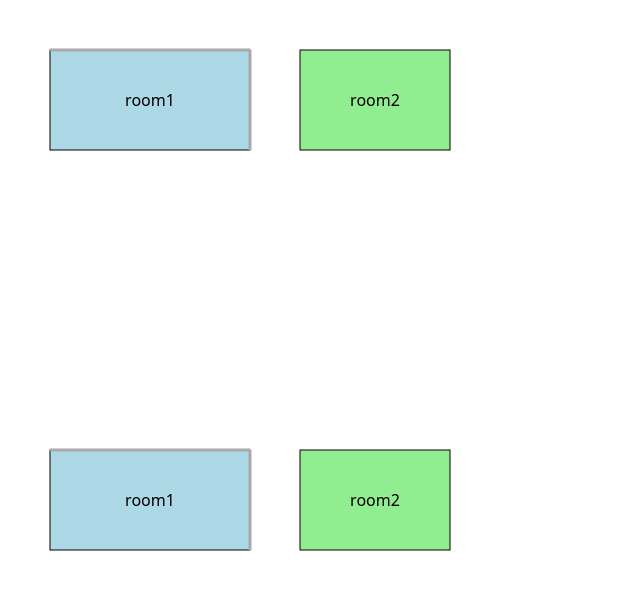
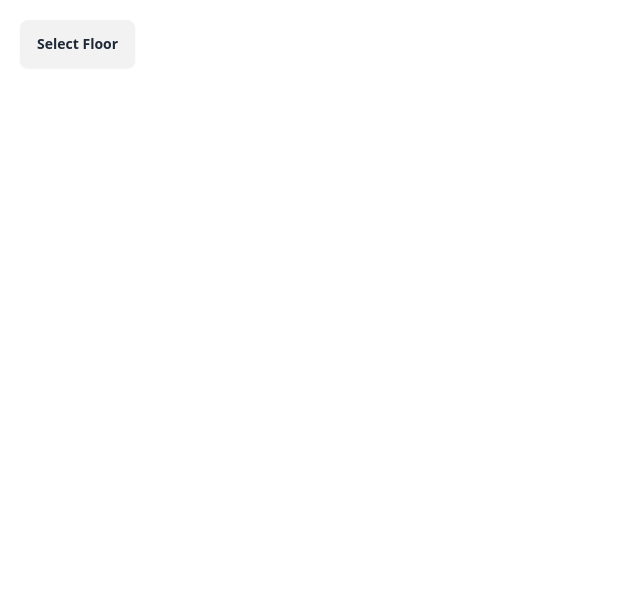
Before and after one commit to Eshahi/navigation_front, a React (Create React App) app: page / in a window 1280 px wide. Shown: the top 590 px of the page, without its empty margins (0-640 px from the left). Built offline with nearby package versions, Linux system fonts and the light colour scheme.

Commit message:
users map added.

```diff
--- a/src/App.js
+++ b/src/App.js
@@ -1,7 +1,7 @@
 import React from 'react';
 import { BrowserRouter as Router, Route, Routes, Navigate } from 'react-router-dom';
 import AdminPanel from './adminPanel/AdminPanel';
-import Home from './components/mapComponents/StatcFloorPlan'; // Assume you have a Home component
+import Home from './Home'; // Assume you have a Home component
 
 
 const App = () => {
--- /dev/null
+++ b/src/Home.jsx
@@ -0,0 +1,60 @@
+import React, {useEffect, useState} from "react";
+import {getFloors} from "./samples/samples";
+import InteractiveFloorMap from "./components/mapComponents/InteractiveFloorMap";
+import FloorDropDown from "./components/floorComponents/FloorDropDown";
+const Home  = () => {
+    const [floors, setFloors] = useState([]);
+    const [selectedFloorId, setSelectedFloorId] = useState(null);
+    const [currentRooms, setCurrentRooms] = useState([]);
+
+    useEffect(() => {
+        const loadedFloors = getFloors();
+        setFloors(loadedFloors);
+        if (loadedFloors.length > 0) {
+            setSelectedFloorId(loadedFloors[0].id);
+            setCurrentRooms(loadedFloors[0].rooms);
+        }
+    }, []);
+
+    useEffect(() => {
+        const selectedFloor = floors.find(floor => floor.id === selectedFloorId);
+        if (selectedFloor) {
+            setCurrentRooms(selectedFloor.rooms);
+        }
+    }, [selectedFloorId, floors]);
+
+    const handleFloorChange = (floorId) => {
+        setSelectedFloorId(floorId);
+    };
+
+    const getSelectedFloorDescription = () => {
+        const selectedFloor = floors.find(floor => floor.id === selectedFloorId);
+        return selectedFloor ? selectedFloor.description : 'Select Floor';
+    };
+
+    return (
+        <div className="mx-auto max-w-7xl p-4">
+
+
+
+                <FloorDropDown
+                    floors={floors}
+                    getSelectedFloorDescription={getSelectedFloorDescription}
+                    handleSelectFloor={handleFloorChange}
+                />
+
+
+
+                <InteractiveFloorMap
+                    rooms={currentRooms}
+                    isAdmin={false}
+                />
+
+            </div>
+
+
+    );
+
+}
+
+export default Home;
--- a/src/adminPanel/AdminPanel.jsx
+++ b/src/adminPanel/AdminPanel.jsx
@@ -13,6 +13,7 @@ import {
     deleteRoom,
     getRooms, clearStorage
 } from '../samples/samples';
+import FloorDropDown from "../components/floorComponents/FloorDropDown";
 
 const AdminPanel = () => {
     const [floors, setFloors] = useState([]);
@@ -132,19 +133,9 @@ const AdminPanel = () => {
                 {/* Dropdown & FloorForm */}
                 <div className="flex flex-col sm:flex-row sm:justify-between mb-5">
                     <div className="flex items-center sm:mb-0 mb-4">
-                        <div className="dropdown dropdown-end">
-                            <label tabIndex="0" className="btn m-1">
-                                {  getSelectedFloorDescription()}
-                            </label>
-
-                            <ul tabIndex="0" className="dropdown-content menu p-2 shadow bg-base-200 rounded-box w-52">
-                                {floors.map(floor => (
-                                    <li key={floor.id}>
-                                        <a onClick={() => handleSelectFloor(floor.id)}>{floor.description}</a>
-                                    </li>
-                                ))}
-                            </ul>
-                        </div>
+                        <FloorDropDown getSelectedFloorDescription={getSelectedFloorDescription}
+                                        handleSelectFloor={handleSelectFloor}
+                                        floors={floors}/>
 
                         <FloorForm
                             className="btn-primary btn ml-4"
@@ -188,6 +179,7 @@ const AdminPanel = () => {
                             className="mx-8"
                             rooms={currentRooms}
                             onRoomSelect={handleRoomSelect}
+                            isAdmin={true}
                         />
 
                     </div>
--- /dev/null
+++ b/src/components/floorComponents/FloorDropDown.jsx
@@ -0,0 +1,22 @@
+import React from "react";
+
+
+const FloorDropDown = ({getSelectedFloorDescription,handleSelectFloor,floors}) => {
+    return (
+        <div className="dropdown dropdown-end">
+            <label tabIndex="0" className="btn m-1">
+                {  getSelectedFloorDescription()}
+            </label>
+
+            <ul tabIndex="0" className="dropdown-content menu p-2 shadow bg-base-200 rounded-box w-52">
+                {floors.map(floor => (
+                    <li key={floor.id}>
+                        <a onClick={() => handleSelectFloor(floor.id)}>{floor.description}</a>
+                    </li>
+                ))}
+            </ul>
+        </div>
+    )
+};
+
+export default FloorDropDown;
--- a/src/components/mapComponents/InteractiveFloorMap.jsx
+++ b/src/components/mapComponents/InteractiveFloorMap.jsx
@@ -1,30 +1,27 @@
 import React from "react";
 import { Stage, Layer, Rect, Text, Group } from "react-konva";
 
-const InteractiveFloorMap = ({ rooms, onRoomSelect, onMapClick }) => {
+const InteractiveFloorMap = ({ rooms, onRoomSelect, onMapClick, isAdmin }) => {
     return (
-
         <Stage width={window.innerWidth} height={window.innerHeight} onClick={onMapClick}>
             <Layer>
                 {rooms.map((room) => (
-
                     <Group
-
                         key={room.id}
                         x={room.x}
                         y={room.y}
-                        draggable
+                        draggable={isAdmin} // Draggable only if isAdmin is true
                         onDragEnd={(e) => {
-                            // Call onRoomSelect with the updated room position
-                            onRoomSelect({
-                                ...room,
-                                x: e.target.x(),
-                                y: e.target.y()
-                            });
+                            if (isAdmin) {
+                                // Call onRoomSelect with the updated room position only if isAdmin
+                                onRoomSelect({
+                                    ...room,
+                                    x: e.target.x(),
+                                    y: e.target.y()
+                                });
+                            }
                         }}
                     >
-                        {console.log("is room elevator", room.isElevator)}
-
                         <Rect
                             width={room.width}
                             height={room.height}
```
Also changed, not shown: src/components/mapComponents/UsersMap.jsx (deleted, +0 -7 lines).
